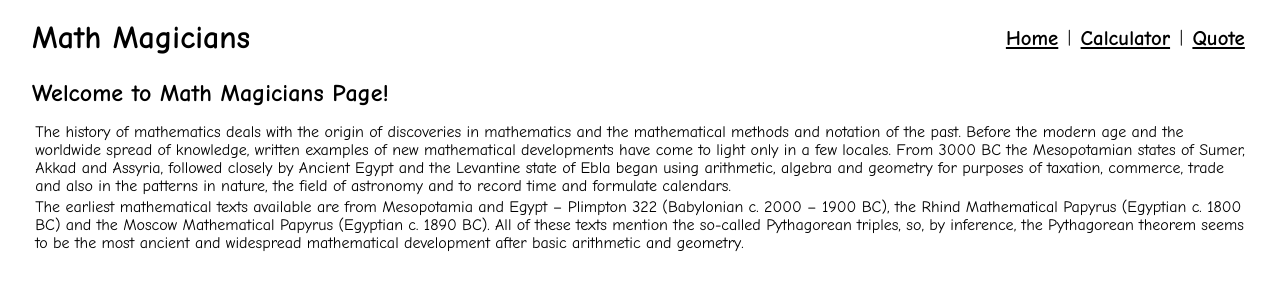
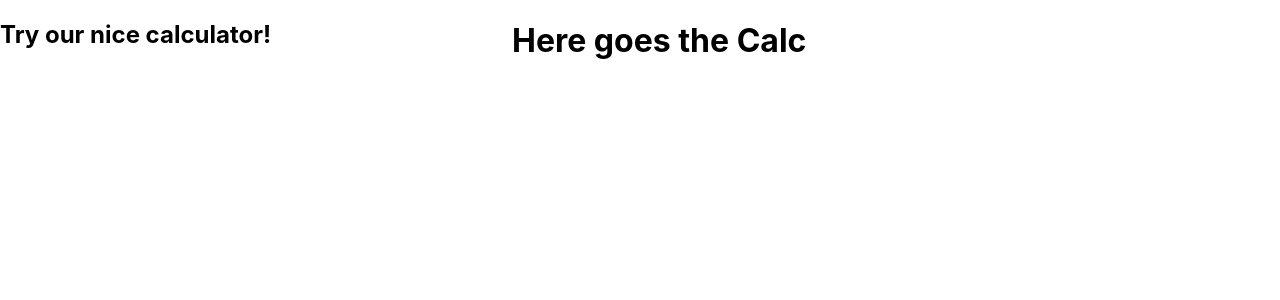
Before and after one commit to mrjuda/math, a React (Create React App) app: page / in a window 1280 px wide. Shown: the top 300 px of the page. Built offline with nearby package versions, Linux system fonts and the light colour scheme.

Commit message:
Pre-review commit

```diff
--- a/src/App.js
+++ b/src/App.js
@@ -1,22 +1,15 @@
 // App.js
-/* eslint-disable */
 
 import React from 'react';
 import './App.css';
 import { Route, Routes } from 'react-router-dom';
-import WebHeader from './components/wHeader';
-import WebHome from './components/wHome';
 import WebCalc from './components/wCalc';
-import WebQuote from './components/wQuote';
 
 function App() {
   return (
     <div className="container">
-      <WebHeader />
       <Routes>
-        <Route exact path="/" element={<WebHome />} />
-        <Route path="/WebCalc" element={<WebCalc />} />
-        <Route path="/WebQuote" element={<WebQuote />} />
+        <Route exact path="/" element={<WebCalc />} />
       </Routes>
     </div>
   );
--- a/src/components/Calculator.js
+++ b/src/components/Calculator.js
@@ -30,36 +30,7 @@ const Calc = () => {
 
   return (
     <div className="calc-container">
-      <div className="calc-display" id="calcDisplay"><span>0</span></div>
-      <div className="line l2">
-        <button type="button" onClick={btnClick} value="AC" className="key">AC</button>
-        <button type="button" onClick={btnClick} value="+/-" className="key">+/-</button>
-        <button type="button" onClick={btnClick} value="%" className="key">%</button>
-        <button type="button" onClick={btnClick} value="÷" className="key c4">÷</button>
-      </div>
-      <div className="line l3">
-        <button type="button" onClick={btnClick} value="7" className="key">7</button>
-        <button type="button" onClick={btnClick} value="8" className="key">8</button>
-        <button type="button" onClick={btnClick} value="9" className="key">9</button>
-        <button type="button" onClick={btnClick} value="x" className="key c4">x</button>
-      </div>
-      <div className="line l4">
-        <button type="button" onClick={btnClick} value="4" className="key">4</button>
-        <button type="button" onClick={btnClick} value="5" className="key">5</button>
-        <button type="button" onClick={btnClick} value="6" className="key">6</button>
-        <button type="button" onClick={btnClick} value="-" className="key c4">-</button>
-      </div>
-      <div className="line l5">
-        <button type="button" onClick={btnClick} value="1" className="key">1</button>
-        <button type="button" onClick={btnClick} value="2" className="key">2</button>
-        <button type="button" onClick={btnClick} value="3" className="key">3</button>
-        <button type="button" onClick={btnClick} value="+" className="key c4">+</button>
-      </div>
-      <div className="line l6">
-        <button type="button" onClick={btnClick} value="0" className="key key0">0</button>
-        <button type="button" onClick={btnClick} value="." className="key">.</button>
-        <button type="button" onClick={btnClick} value="=" className="key c4">=</button>
-      </div>
+      <h1>Here goes the calculator</h1>
     </div>
   );
 };
--- a/src/components/wCalc.js
+++ b/src/components/wCalc.js
@@ -1,7 +1,6 @@
 // wCalc.js
 
 import './styles/wCalc.css';
-import Calc from './Calculator';
 
 function WebCalc() {
   return (
@@ -10,7 +9,7 @@ function WebCalc() {
         Try our nice calculator!
       </h2>
       <div className="calc">
-        <Calc />
+        <h1>Here goes the Calc</h1>
       </div>
     </div>
   );
--- a/src/components/wHeader.js
+++ b/src/components/wHeader.js
@@ -6,15 +6,8 @@ function WebHeader() {
   return (
     <div className="WebHeader">
       <h1 className="HeaderTitle">
-        Math Magicians
+        Math Magicians: Here goes the header
       </h1>
-      <ul>
-        <li><a href="/">Home</a></li>
-        <li>|</li>
-        <li><a href="/WebCalc">Calculator</a></li>
-        <li>|</li>
-        <li><a href="/WebQuote">Quote</a></li>
-      </ul>
     </div>
   );
 }
```
